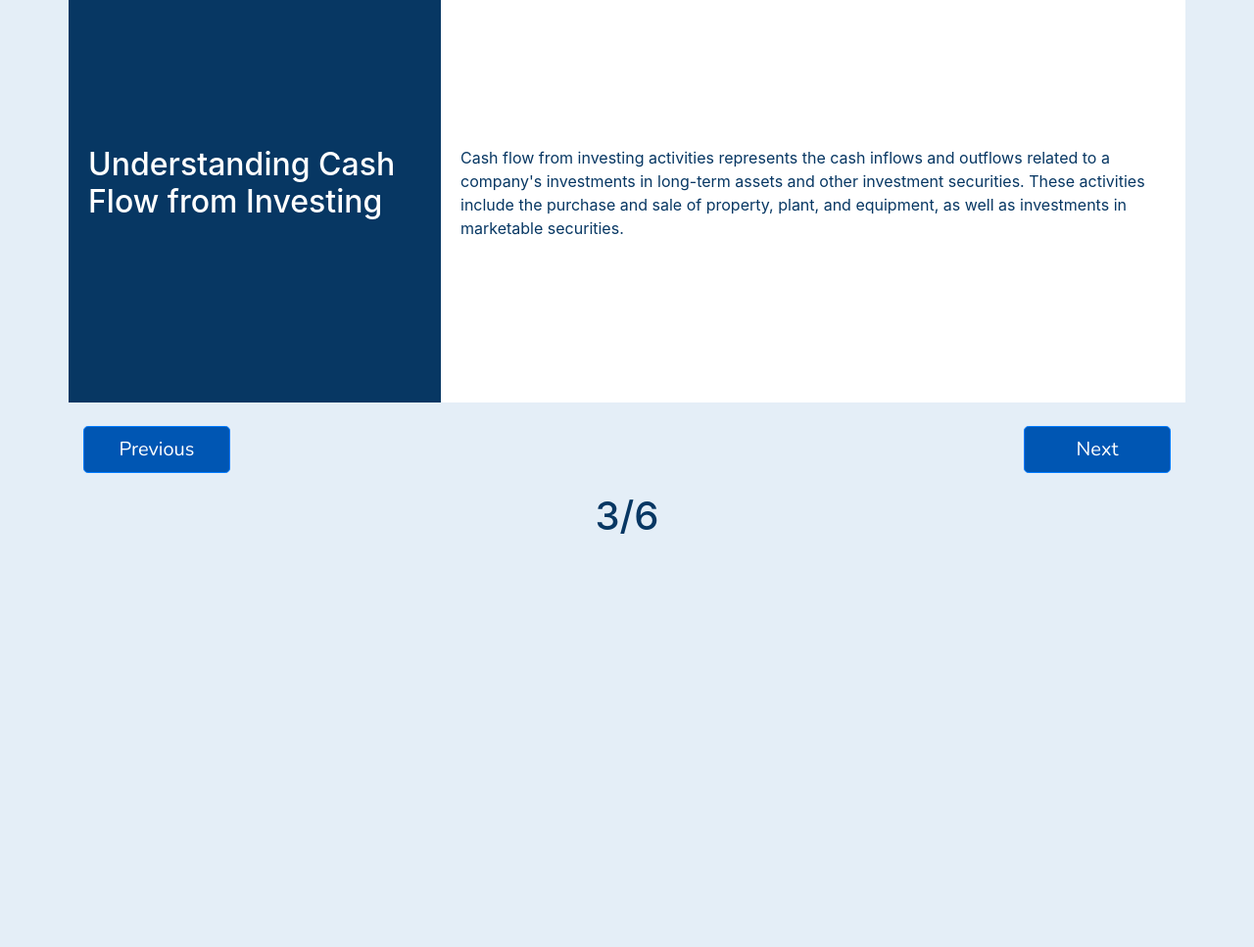
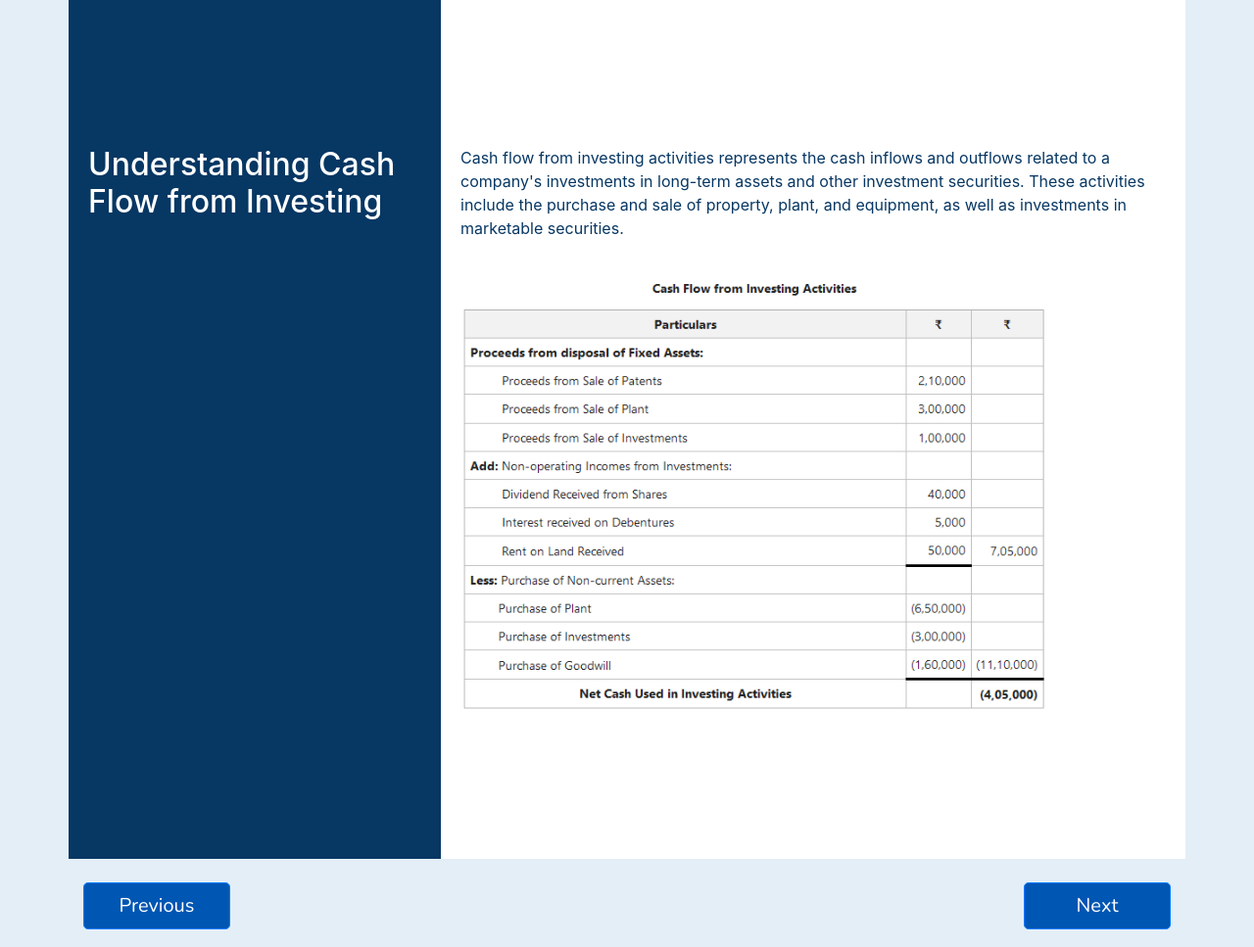
Before and after one commit to cameriemazreku/Learn_Cash_Flow_In_10_Minutes, a Flask app: page /lesson3 in a window 1280 px wide. Shown: the part 155-1122 px from the top of the page at 98% size. Before the commit the page ends 700 px from the top, so only its background shows below. Run offline with Flask 3, Linux system fonts and the light colour scheme; some libraries are stand-ins or nearby versions.

Commit message:
Update lesson3.html

```diff
--- a/UI_Design/templates/lesson3.html
+++ b/UI_Design/templates/lesson3.html
@@ -195,6 +195,7 @@ ul.financial-highlights p {
             </div>
             <div class="col-8 div-content">
                 <p>Cash flow from investing activities represents the cash inflows and outflows related to a company's investments in long-term assets and other investment securities. These activities include the purchase and sale of property, plant, and equipment, as well as investments in marketable securities.</p>
+                 <img src="/static/images/investing.png" alt="AT&T Fiscal Year 2012 Cash from Operating Activities" style="width:100%; max-width:600px; margin-top:20px;">
             </div>
         </div>
         <div class="row navigation">
```
